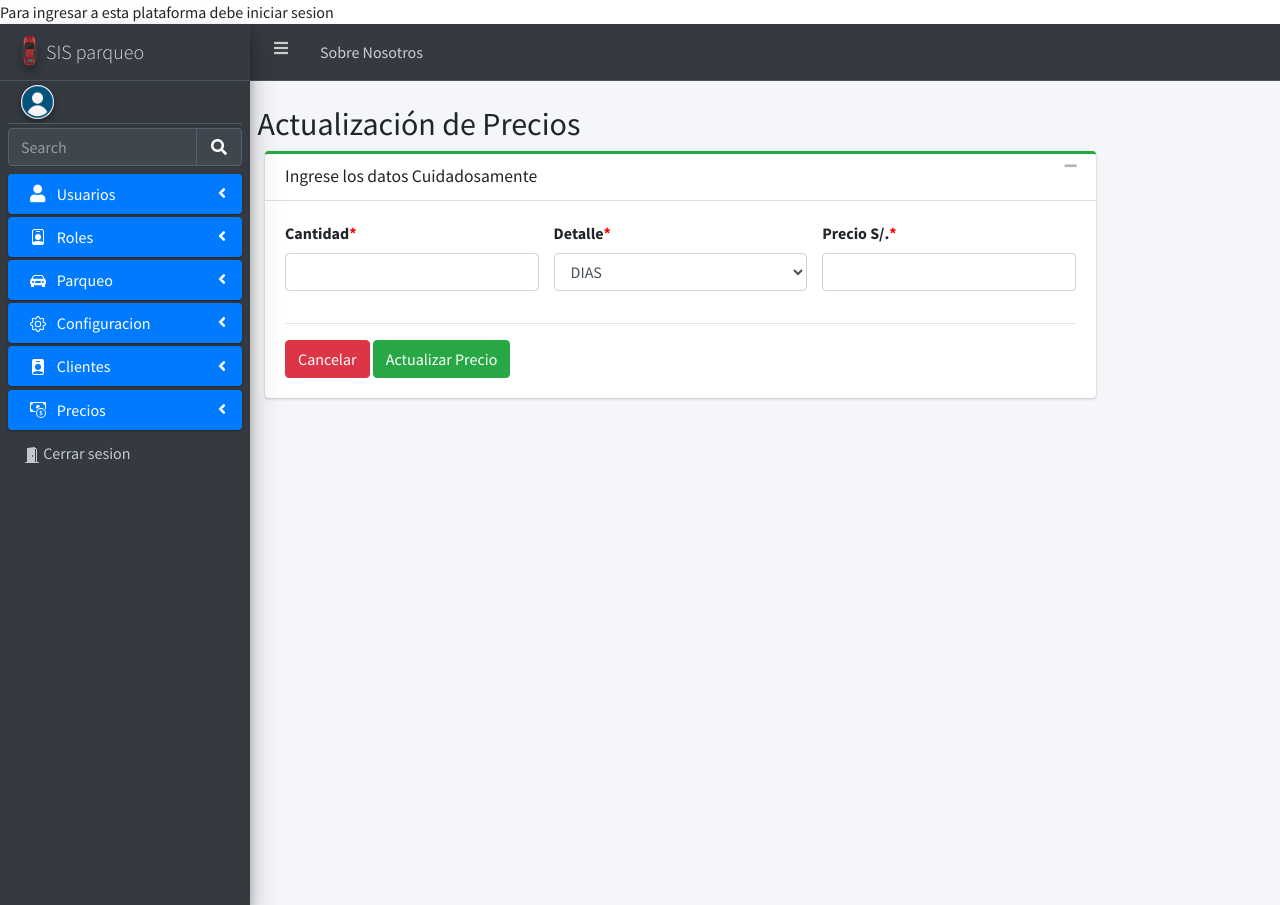
After one commit to antonyhipolo/SISTEMA_PARQUEO, a PHP site: page /precios/update.php?id=1 in a window 1280 px wide. The commit adds this page. Run offline with PHP 8.4, Linux system fonts and the light colour scheme; data that the repository does not hold is empty; some libraries are stand-ins or nearby versions.

Commit message:
se incremento el modulo precios

```diff
--- a/layout/admin/menu.php
+++ b/layout/admin/menu.php
@@ -210,6 +210,50 @@
               </li>
             </ul>
           </li>
+          <li class="nav-item menu">
+            <a href="#" class="nav-link active">
+              <i class="nav-icon fas fa">
+              <svg xmlns="http://www.w3.org/2000/svg" width="16" height="16" fill="currentColor" class="bi bi-cash-coin" viewBox="0 0 16 16">
+                <path fill-rule="evenodd" d="M11 15a4 4 0 1 0 0-8 4 4 0 0 0 0 8m5-4a5 5 0 1 1-10 0 5 5 0 0 1 10 0"/>
+                <path d="M9.438 11.944c.047.596.518 1.06 1.363 1.116v.44h.375v-.443c.875-.061 1.386-.529 1.386-1.207 0-.618-.39-.936-1.09-1.1l-.296-.07v-1.2c.376.043.614.248.671.532h.658c-.047-.575-.54-1.024-1.329-1.073V8.5h-.375v.45c-.747.073-1.255.522-1.255 1.158 0 .562.378.92 1.007 1.066l.248.061v1.272c-.384-.058-.639-.27-.696-.563h-.668zm1.36-1.354c-.369-.085-.569-.26-.569-.522 0-.294.216-.514.572-.578v1.1zm.432.746c.449.104.655.272.655.569 0 .339-.257.571-.709.614v-1.195z"/>
+                <path d="M1 0a1 1 0 0 0-1 1v8a1 1 0 0 0 1 1h4.083q.088-.517.258-1H3a2 2 0 0 0-2-2V3a2 2 0 0 0 2-2h10a2 2 0 0 0 2 2v3.528c.38.34.717.728 1 1.154V1a1 1 0 0 0-1-1z"/>
+                <path d="M9.998 5.083 10 5a2 2 0 1 0-3.132 1.65 6 6 0 0 1 3.13-1.567"/>
+              </svg>
+              </i>
+              <p>
+                Precios
+                <i class="right fas fa-angle-left"></i>
+              </p>
+            </a>
+            <ul class="nav nav-treeview">
+               <li class="nav-item">
+                <a href="<?php echo $URL ;?>/precios/index.php" class="nav-link">
+                  <i class="far fa">
+                    <svg xmlns="http://www.w3.org/2000/svg" width="16" height="16" fill="currentColor" class="bi bi-cash-coin" viewBox="0 0 16 16">
+                      <path fill-rule="evenodd" d="M11 15a4 4 0 1 0 0-8 4 4 0 0 0 0 8m5-4a5 5 0 1 1-10 0 5 5 0 0 1 10 0"/>
+                          <path d="M9.438 11.944c.047.596.518 1.06 1.363 1.116v.44h.375v-.443c.875-.061 1.386-.529 1.386-1.207 0-.618-.39-.936-1.09-1.1l-.296-.07v-1.2c.376.043.614.248.671.532h.658c-.047-.575-.54-1.024-1.329-1.073V8.5h-.375v.45c-.747.073-1.255.522-1.255 1.158 0 .562.378.92 1.007 1.066l.248.061v1.272c-.384-.058-.639-.27-.696-.563h-.668zm1.36-1.354c-.369-.085-.569-.26-.569-.522 0-.294.216-.514.572-.578v1.1zm.432.746c.449.104.655.272.655.569 0 .339-.257.571-.709.614v-1.195z"/>
+                          <path d="M1 0a1 1 0 0 0-1 1v8a1 1 0 0 0 1 1h4.083q.088-.517.258-1H3a2 2 0 0 0-2-2V3a2 2 0 0 0 2-2h10a2 2 0 0 0 2 2v3.528c.38.34.717.728 1 1.154V1a1 1 0 0 0-1-1z"/>
+                          <path d="M9.998 5.083 10 5a2 2 0 1 0-3.132 1.65 6 6 0 0 1 3.13-1.567"/>
+                      </svg>
+                  </i>
+                  <p>Listado de Precios</p>
+                </a>
+              </li>
+              <li class="nav-item">
+                <a href="<?php echo $URL ;?>/precios/create.php" class="nav-link">
+                  <i class="far fa">
+                    <svg xmlns="http://www.w3.org/2000/svg" width="16" height="16" fill="currentColor" class="bi bi-cash-coin" viewBox="0 0 16 16">
+                      <path fill-rule="evenodd" d="M11 15a4 4 0 1 0 0-8 4 4 0 0 0 0 8m5-4a5 5 0 1 1-10 0 5 5 0 0 1 10 0"/>
+                          <path d="M9.438 11.944c.047.596.518 1.06 1.363 1.116v.44h.375v-.443c.875-.061 1.386-.529 1.386-1.207 0-.618-.39-.936-1.09-1.1l-.296-.07v-1.2c.376.043.614.248.671.532h.658c-.047-.575-.54-1.024-1.329-1.073V8.5h-.375v.45c-.747.073-1.255.522-1.255 1.158 0 .562.378.92 1.007 1.066l.248.061v1.272c-.384-.058-.639-.27-.696-.563h-.668zm1.36-1.354c-.369-.085-.569-.26-.569-.522 0-.294.216-.514.572-.578v1.1zm.432.746c.449.104.655.272.655.569 0 .339-.257.571-.709.614v-1.195z"/>
+                          <path d="M1 0a1 1 0 0 0-1 1v8a1 1 0 0 0 1 1h4.083q.088-.517.258-1H3a2 2 0 0 0-2-2V3a2 2 0 0 0 2-2h10a2 2 0 0 0 2 2v3.528c.38.34.717.728 1 1.154V1a1 1 0 0 0-1-1z"/>
+                          <path d="M9.998 5.083 10 5a2 2 0 1 0-3.132 1.65 6 6 0 0 1 3.13-1.567"/>
+                      </svg>
+                  </i>
+                  <p>Registrar  Precio</p>
+                </a>
+              </li>
+            </ul>
+          </li>
 
           <li class="nav-item">
             <a href="<?php echo $URL;?>/login/cerrar_sesion.php" class="nav-link">
--- /dev/null
+++ b/precios/update.php
@@ -0,0 +1,143 @@
+<?php include('../app/config.php');
+      include('../layout/admin/datos_usuario_session.php');
+?>
+
+<!DOCTYPE html>
+<html lang="es">
+<head>
+<?php include('../layout/admin/head.php');?>
+</head>
+<body class="hold-transition sidebar-mini">
+<div class="wrapper">
+<?php include('../layout/admin/menu.php');?>
+
+
+  <div class="content-wrapper"><br>
+
+
+  <div class="container">
+    <h2>Actualización de Precios</h2>
+
+      <div class="col-md-10">
+        <div class="card card-outline card-success">
+              <div class="card-header">
+                <h3 class="card-title">Ingrese los datos Cuidadosamente</h3>
+
+                <div class="card-tools">
+                  <button type="button" class="btn btn-tool" data-card-widget="collapse">
+                    <i class="fas fa-minus"></i>
+                  </button>
+                </div>
+                <!-- /.card-tools -->
+              </div>
+              <!-- /.card-header -->
+              <div class="card-body" style="display: block;">
+                <?php
+                $id_precio_get = $_GET['id'];
+                $query_precios = $pdo->prepare("SELECT * FROM tb_precios WHERE id_precio = '$id_precio_get'  AND estado = '1' ");
+                $query_precios ->execute();
+                $datos_precios = $query_precios->fetchAll(PDO::FETCH_ASSOC);
+                    foreach ($datos_precios as $datos_precio) {
+                        $id_precio = $datos_precio['id_precio'];
+                        $cantidad = $datos_precio['cantidad'];
+                        $detalle = $datos_precio['detalle'];
+                        $precio = $datos_precio['precio'];
+                    }
+                ?>
+
+              <div class="row">
+                <div class="col-md-4">
+                    <div class="form-group">
+                        <label form="">Cantidad<span style="color: red;"><b>*</b></span></label>
+                        <input type="number"  id="cantidad" value="<?php echo $cantidad;?>" class="form-control">
+                    </div>
+                </div>
+
+                <div class="col-md-4">
+                    <div class="form-group">
+                        <label form="">Detalle<span style="color: red;"><b>*</b></span></label>
+                        <select name=""  id="detalle" class="form-control">
+                            <?php
+                            if ($detalle == "HORAS") {?>
+                            <option value="HORAS">HORAS</option>
+                            <option value="HORA">HORA</option>
+                            <option value="DIA">DIA</option>
+                            <option value="DIAS">DIAS</option>
+                            <?php
+                            }else if($detalle == "HORA"){?>
+                            <option value="HORA">HORA</option>
+                            <option value="HORAS">HORAS</option>
+                            <option value="DIA">DIA</option>
+                            <option value="DIAS">DIAS</option>
+                            <?php
+                            }else if($detalle == "DIA"){?>
+                            <option value="DIA">DIA</option>
+                            <option value="HORA">HORA</option>
+                            <option value="HORAS">HORAS</option>
+                            <option value="DIAS">DIAS</option>
+                            <?php
+                            }else{?>
+                            <option value="DIAS">DIAS</option>
+                            <option value="DIA">DIA</option>
+                            <option value="HORA">HORA</option>
+                            <option value="HORAS">HORAS</option>
+                            <?php
+                            }
+                            ?>
+
+                        </select>
+                    </div>
+                </div>
+
+                 <div class="col-md-4">
+                    <div class="form-group">
+                        <label form="">Precio S/.<span style="color: red;"><b>*</b></span></label>
+                        <input type="number" id="precio" value="<?php echo $precio;?>" class="form-control">
+                    </div>
+                </div>
+              </div>
+                <hr>
+                <div class="row">
+                    <div class="col-md-12">
+                    <a href="index.php" class="btn btn-danger">Cancelar</a>
+                    <button class="btn btn-success" id="actualizar_precio">Actualizar Precio</button>
+                    </div>
+                </div>
+                <script>
+                    $('#actualizar_precio').click(function(){
+                        var cantidad = $('#cantidad').val();
+                        var detalle = $('#detalle').val();
+                        var precio = $('#precio').val();
+                        var id_precio = <?php echo $id_precio_get;?>;
+
+                    if(cantidad =="") {
+                        alert('Debe de llenar el campo Cantidad');
+                        $('#cantidad').focus();
+                    }else if(precio == ""){
+                        alert('Debe de llenar el campo Precio');
+                        $('#precio').focus();
+                    }else{
+                        var url = 'controller_update.php'
+                        $.get(url, {cantidad:cantidad, detalle:detalle, precio:precio, id_precio:id_precio}, function(datos){
+                        $('#respuesta').html(datos);
+                            });
+                    }
+                    });
+                </script>
+                <div id="respuesta">
+
+                </div>
+</div>
+
+              </div>
+              <!-- /.card-body -->
+            </div>
+
+</>
+</div>
+</div>
+<?php include('../layout/admin/footer.php');?>
+</div>
+<?php include('../layout/admin/footer_links.php');?>
+</body>
+</html>
```
Also changed, not shown: bd-tables/tb_precios.sql (added, +11 -0 lines), precios/controller_create.php (added, +28 -0 lines), precios/controller_update.php (added, +33 -0 lines), precios/create.php (added, +106 -0 lines), precios/index.php (added, +84 -0 lines).
